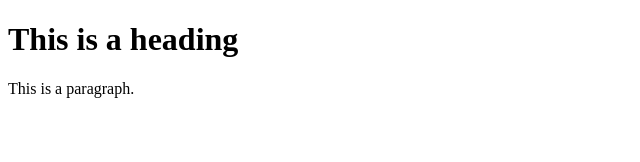
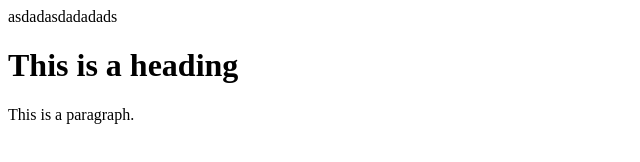
Before and after one commit to devmubeen/git-demo, a plain HTML site: page index.html in a window 1280 px wide. Shown: the whole page, without its empty margins (0-640 px from the left). Drawn offline with Linux system fonts and the light colour scheme.

Commit message:
check test with extra

```diff
--- a/index.html
+++ b/index.html
@@ -2,7 +2,7 @@
 <html>
 <title>HTML Tutorial</title>
 <body>
-
+asdadasdadadads
 <h1>This is a heading</h1>
 <p>This is a paragraph.</p>
 
```
